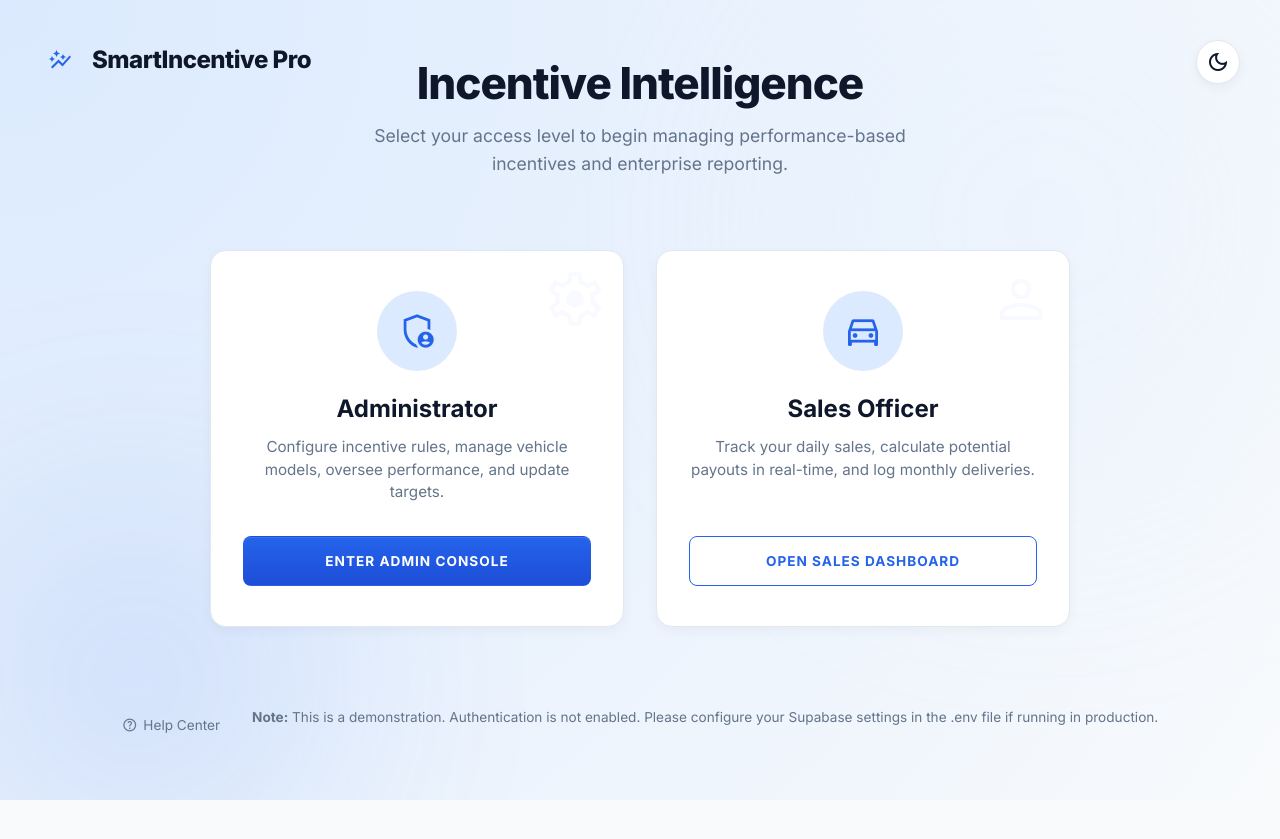
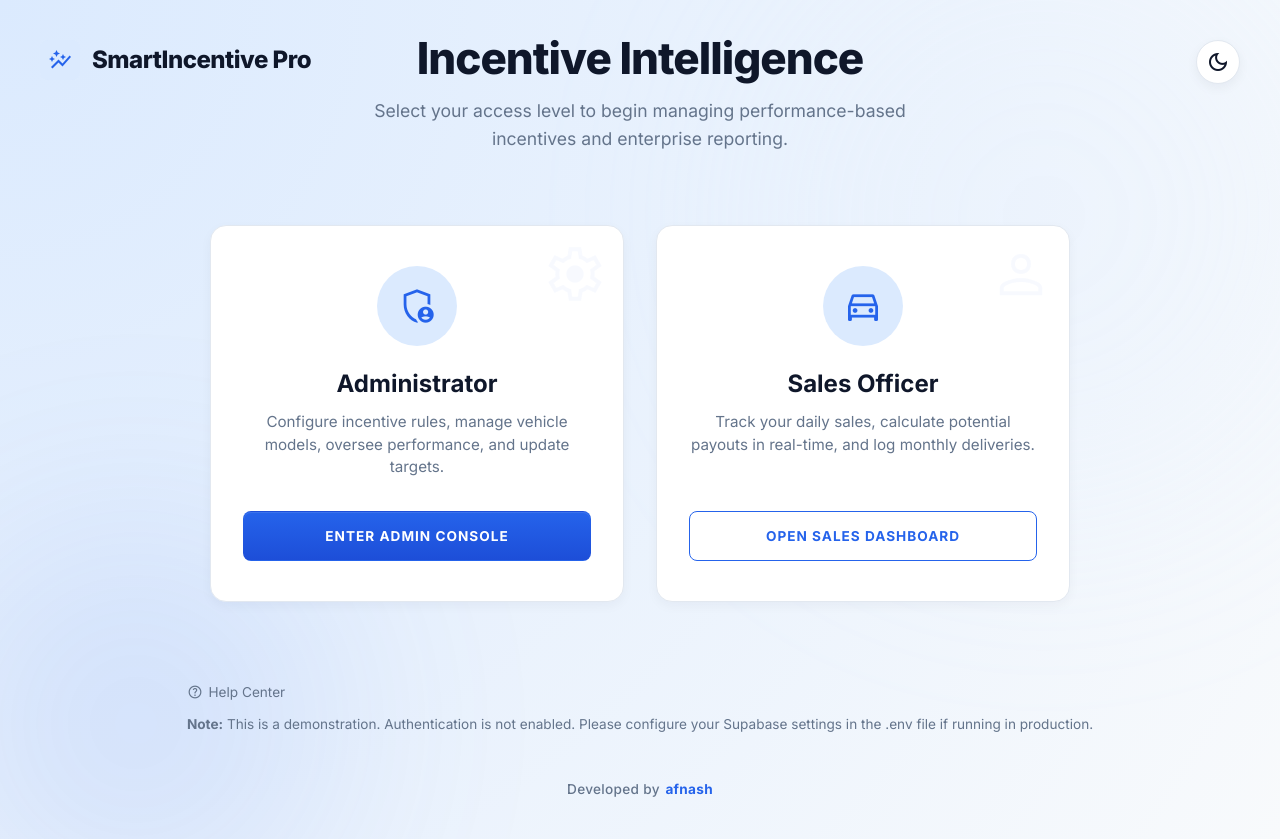
Before and after one commit to afnash/sales-incentive-dashboard, a React (Vite) app: page / in a window 1280 px wide. Before the commit the page ends 800 px from the top, so only its background shows below. Built offline with nearby package versions, Linux system fonts and the light colour scheme.

Commit message:
last commit

```diff
--- a/src/index.css
+++ b/src/index.css
@@ -1066,3 +1066,44 @@ body {
     font-size: 0.75rem !important;
   }
 }
+
+/* Premium Signature Footer */
+.app-footer {
+  text-align: center;
+  padding: 1.5rem 0;
+  margin-top: auto;
+  border-top: 1px solid var(--border);
+  color: var(--on-surface-variant);
+  font-size: 0.85rem;
+  font-weight: 500;
+  letter-spacing: 0.3px;
+  display: flex;
+  align-items: center;
+  justify-content: center;
+  gap: 0.35rem;
+  width: 100%;
+}
+.app-footer a {
+  color: var(--primary);
+  text-decoration: none;
+  font-weight: 700;
+  transition: all 0.2s ease-in-out;
+  position: relative;
+}
+.app-footer a::after {
+  content: '';
+  position: absolute;
+  bottom: -2px;
+  left: 0;
+  width: 0;
+  height: 1.5px;
+  background-color: var(--primary);
+  transition: width 0.2s ease-in-out;
+}
+.app-footer a:hover {
+  color: var(--accent);
+}
+.app-footer a:hover::after {
+  width: 100%;
+  background-color: var(--accent);
+}
--- a/src/pages/AdminDashboard.jsx
+++ b/src/pages/AdminDashboard.jsx
@@ -27,9 +27,11 @@ export default function AdminDashboard() {
   return (
     <div className="app-layout">
       {sidebarOpen && <div className="sidebar-overlay" onClick={() => setSidebarOpen(false)} />}
-      <button className="hamburger" onClick={() => setSidebarOpen(v => !v)} style={{ zIndex: 110 }}>
-        <span className="material-symbols-outlined">menu</span>
-      </button>
+      {!sidebarOpen && (
+        <button className="hamburger" onClick={() => setSidebarOpen(true)} style={{ zIndex: 110 }}>
+          <span className="material-symbols-outlined">menu</span>
+        </button>
+      )}
 
       <aside className={`sidebar ${sidebarOpen ? 'open' : ''}`}>
         <div className="sidebar-brand">
@@ -59,14 +61,14 @@ export default function AdminDashboard() {
         <header className="app-header">
           <div className="app-header-title">
             <span className="material-symbols-outlined text-primary" style={{ fontSize: '1.25rem' }}>settings</span>
-            <span>Admin Control Panel</span>
+            <span className="d-none d-sm-inline">Admin Control Panel</span>
           </div>
           <div className="app-header-actions">
             <button className="icon-btn-header" onClick={toggleTheme} title={isDark ? 'Switch to Light Theme' : 'Switch to Dark Theme'}>
               <span className="material-symbols-outlined" style={{ fontSize: '1.2rem' }}>{isDark ? 'light_mode' : 'dark_mode'}</span>
             </button>
             <button className="btn-header-action" onClick={() => navigate('/')}>
-              <span className="material-symbols-outlined" style={{ fontSize: '1.15rem' }}>home</span> Portal Gateway
+              <span className="material-symbols-outlined" style={{ fontSize: '1.15rem' }}>home</span>
             </button>
           </div>
         </header>
@@ -85,6 +87,10 @@ export default function AdminDashboard() {
             <Route path="/vehicles" element={<VehicleModels />} />
             <Route path="/slabs" element={<IncentiveSlabs />} />
           </Routes>
+          <footer className="app-footer">
+            <span>Developed by</span>
+            <a href="https://afnash.vercel.app" target="_blank" rel="noopener noreferrer">afnash</a>
+          </footer>
         </main>
       </div>
     </div>
--- a/src/pages/LandingPage.jsx
+++ b/src/pages/LandingPage.jsx
@@ -93,18 +93,17 @@ export default function LandingPage() {
       </div>
 
       {/* Global Support Links */}
-      <div className="landing-footer">
+      <div className="landing-footer" style={{ flexDirection: 'column', gap: '0.75rem' }}>
         <a href="https://github.com/afnash" target='_blank'>
           <span className="material-symbols-outlined" style={{ fontSize: '1rem' }}>help</span> Help Center
         </a>
         <p>
           <span style={{ color: 'var(--error-container)', fontWeight: 'bold' }}>Note:</span> This is a demonstration. Authentication is not enabled. Please configure your Supabase settings in the .env file if running in production.
-        </p>        {/* <a href="#security" onClick={(e) => e.preventDefault()}>
-          <span className="material-symbols-outlined" style={{ fontSize: '1rem' }}>lock</span> Security Protocols
-        </a>
-        <a href="#support" onClick={(e) => e.preventDefault()}>
-          <span className="material-symbols-outlined" style={{ fontSize: '1rem' }}>contact_support</span> IT Support
-        </a> */}
+        </p>
+        <div className="app-footer" style={{ border: 'none', padding: '0.5rem 0', marginTop: '0.5rem' }}>
+          <span>Developed by</span>
+          <a href="https://afnash.vercel.app" target="_blank" rel="noopener noreferrer">afnash</a>
+        </div>
       </div>
 
       {/* System Build info */}
--- a/src/pages/SalesDashboard.jsx
+++ b/src/pages/SalesDashboard.jsx
@@ -85,9 +85,11 @@ export default function SalesDashboard() {
   return (
     <div className="app-layout">
       {sidebarOpen && <div className="sidebar-overlay" onClick={() => setSidebarOpen(false)} />}
-      <button className="hamburger" onClick={() => setSidebarOpen(v => !v)} style={{ zIndex: 110 }}>
-        <span className="material-symbols-outlined">menu</span>
-      </button>
+      {!sidebarOpen && (
+        <button className="hamburger" onClick={() => setSidebarOpen(true)} style={{ zIndex: 110 }}>
+          <span className="material-symbols-outlined">menu</span>
+        </button>
+      )}
 
       <aside className={`sidebar ${sidebarOpen ? 'open' : ''}`}>
         <div className="sidebar-brand">
@@ -111,14 +113,14 @@ export default function SalesDashboard() {
         <header className="app-header">
           <div className="app-header-title">
             <span className="material-symbols-outlined text-primary" style={{ fontSize: '1.25rem' }}>analytics</span>
-            <span>Sales Performance Hub</span>
+            <span className="d-none d-sm-inline">Sales Performance Hub</span>
           </div>
           <div className="app-header-actions">
             <button className="icon-btn-header" onClick={toggleTheme} title={isDark ? 'Switch to Light Theme' : 'Switch to Dark Theme'}>
               <span className="material-symbols-outlined" style={{ fontSize: '1.2rem' }}>{isDark ? 'light_mode' : 'dark_mode'}</span>
             </button>
             <button className="btn-header-action" onClick={() => navigate('/')}>
-              <span className="material-symbols-outlined" style={{ fontSize: '1.15rem' }}>home</span> Portal Gateway
+              <span className="material-symbols-outlined" style={{ fontSize: '1.15rem' }}>home</span>
             </button>
           </div>
         </header>
@@ -288,6 +290,10 @@ export default function SalesDashboard() {
               </div>
             </div>
           )}
+          <footer className="app-footer">
+            <span>Developed by</span>
+            <a href="https://afnash.vercel.app" target="_blank" rel="noopener noreferrer">afnash</a>
+          </footer>
         </main>
       </div>
     </div>
```
